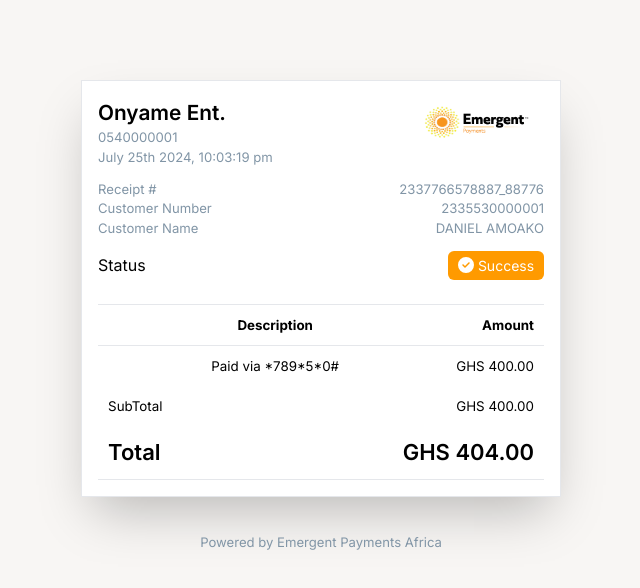
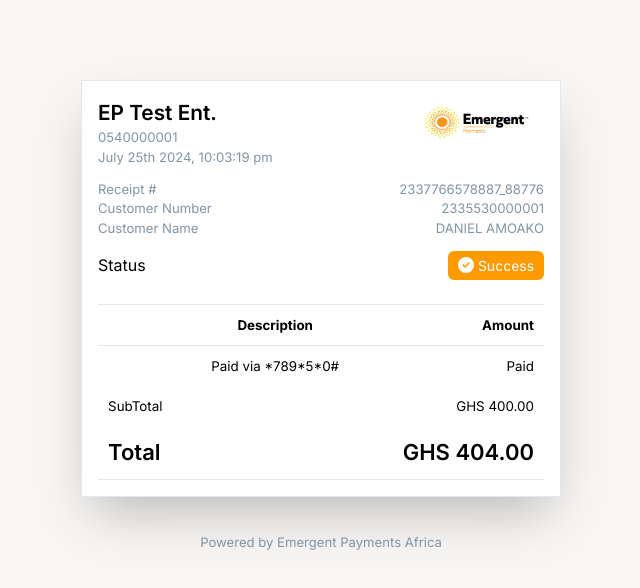
Before and after one commit to spacegod1/receipt-page, a Next.js app: page / in a window 1280 px wide. Shown: the top 588 px of the page, without its empty margins (319-959 px from the left). Built offline with nearby package versions, Linux system fonts and the light colour scheme.

Commit message:
fetch data

```diff
--- /dev/null
+++ b/app/api/route.js
@@ -0,0 +1,12 @@
+import { NextResponse } from "next/server";
+
+export async function GET() {
+  const res = await fetch("https://receipt.emergentsms.com", {
+    headers: {
+      "Content-Type": "application/json",
+    },
+  });
+
+  const data = await res.json();
+  return NextResponse.json(data);
+}
--- a/app/components/Receipt.js
+++ b/app/components/Receipt.js
@@ -1,15 +1,25 @@
+"use client";
+
 import Image from "next/image";
 import Logo from "../../public/emergent_logo.png";
 import Name from "../../public/emergent_name.png";
 import { FaCircleCheck } from "react-icons/fa6";
+import { useEffect } from "react";
 
 export default function Receipt() {
+  useEffect(() => {
+    async function fetchData() {
+      const response = await fetch("/api");
+      console.log(response);
+    }
+  }, []);
+
   return (
     <section className="flex flex-col justify-center items-center px-2">
       <main className="bg-white p-4 w-auto mt-[5rem] md:w-[30rem] shadow-2xl flex flex-col justify-center border">
         <div className="flex justify-between">
           <div>
-            <h2 className="font-semibold text-[1.3rem]">Onyame Ent.</h2>
+            <h2 className="font-semibold text-[1.3rem]">EP Test Ent.</h2>
             <p>0540000001</p>
             <p>July 25th 2024, 10:03:19 pm</p>
           </div>
@@ -62,7 +72,7 @@
               <tr>
                 <td className="text-left"></td>
                 <td>Paid via *789*5*0#</td>
-                <td className="text-right">GHS 400.00</td>
+                <td className="text-right">Paid</td>
               </tr>
             </tbody>
             <tfoot className="w-full text-center">
```
